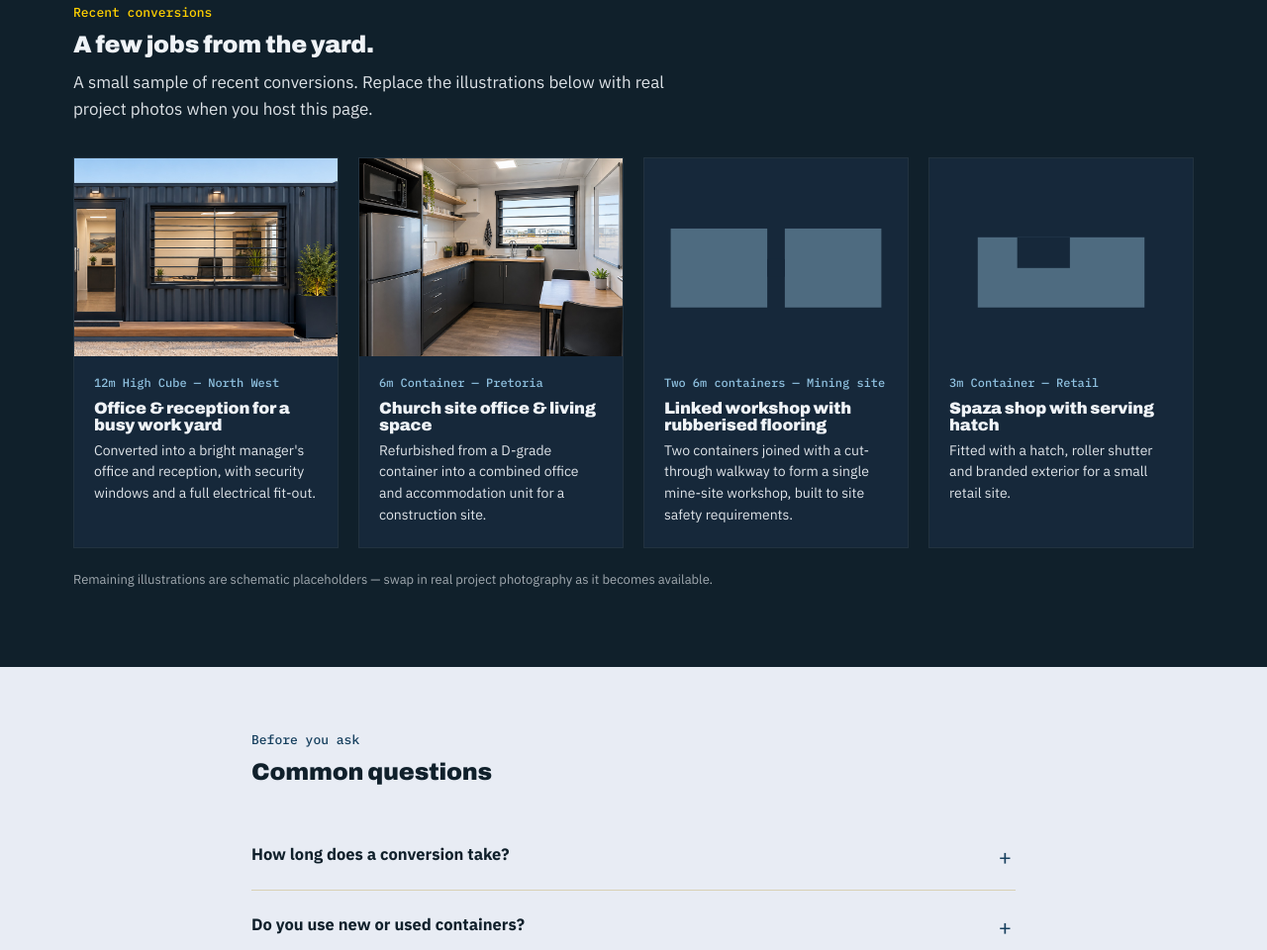
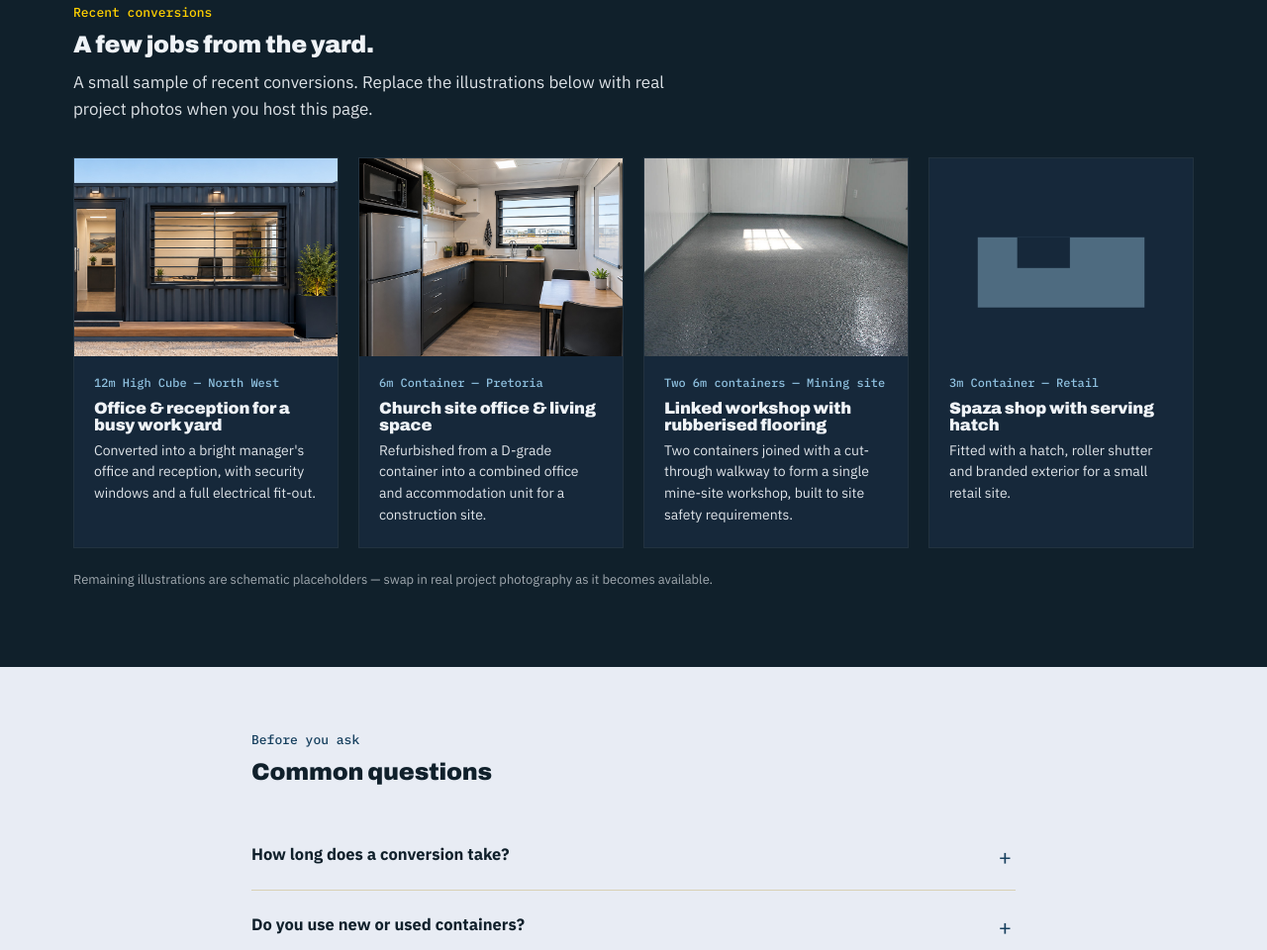
Before and after one commit to jakkies/storagewise-conversions, a plain HTML site: page index.html in a window 1280 px wide. Shown: the part 2458-3418 px from the top of the page at 99% size. Drawn offline with Linux system fonts and the light colour scheme.

Commit message:
Replace linked workshop placeholder with real flooring photo
Swaps the schematic SVG for the "Linked workshop with rubberised
flooring" work card with an actual interior photo of the
polyurethane rubberised flooring.

Co-Authored-By: Claude Sonnet 5 <noreply@anthropic.com>

```diff
--- a/index.html
+++ b/index.html
@@ -244,7 +244,7 @@
         </div>
         <div class="work-card">
           <div class="work-thumb">
-            <svg viewBox="0 0 300 225" xmlns="http://www.w3.org/2000/svg"><rect width="300" height="225" fill="#16283A"/><rect x="30" y="80" width="110" height="90" fill="#4E6B80"/><rect x="160" y="80" width="110" height="90" fill="#4E6B80"/><rect x="140" y="115" width="20" height="20" fill="#16283A"/></svg>
+            <img src="assets/work-workshop-flooring.jpg" alt="Interior of a container workshop with polyurethane rubberised flooring and insulated wall panels" loading="lazy">
           </div>
           <div class="work-body">
             <span class="work-tag">Two 6m containers — Mining site</span>
```
Also changed, not shown: assets/work-workshop-flooring.jpg (added).
